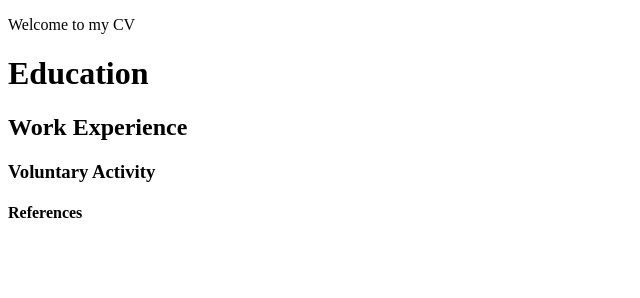
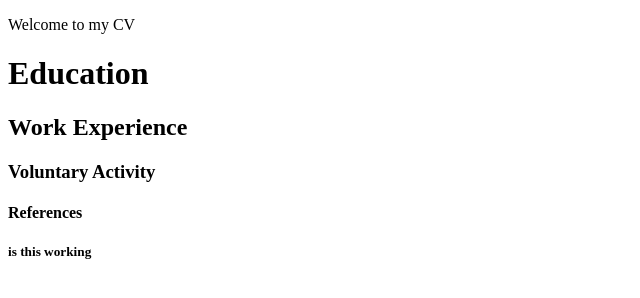
Before and after one commit to DanyaG/DanyaG.github.io, a plain HTML site: page index.html in a window 1280 px wide. Shown: the full height of the page, 0-640 px from the left. Drawn offline with Linux system fonts and the light colour scheme.

Commit message:
Update index.html

```diff
--- a/index.html
+++ b/index.html
@@ -30,5 +30,6 @@
 	<h2>Work Experience</h2>
 	<h3>Voluntary Activity</h3>
 	<h4>References</h4>
+	<h5>is this working</h5>
 	</body>
 	</html>
```
